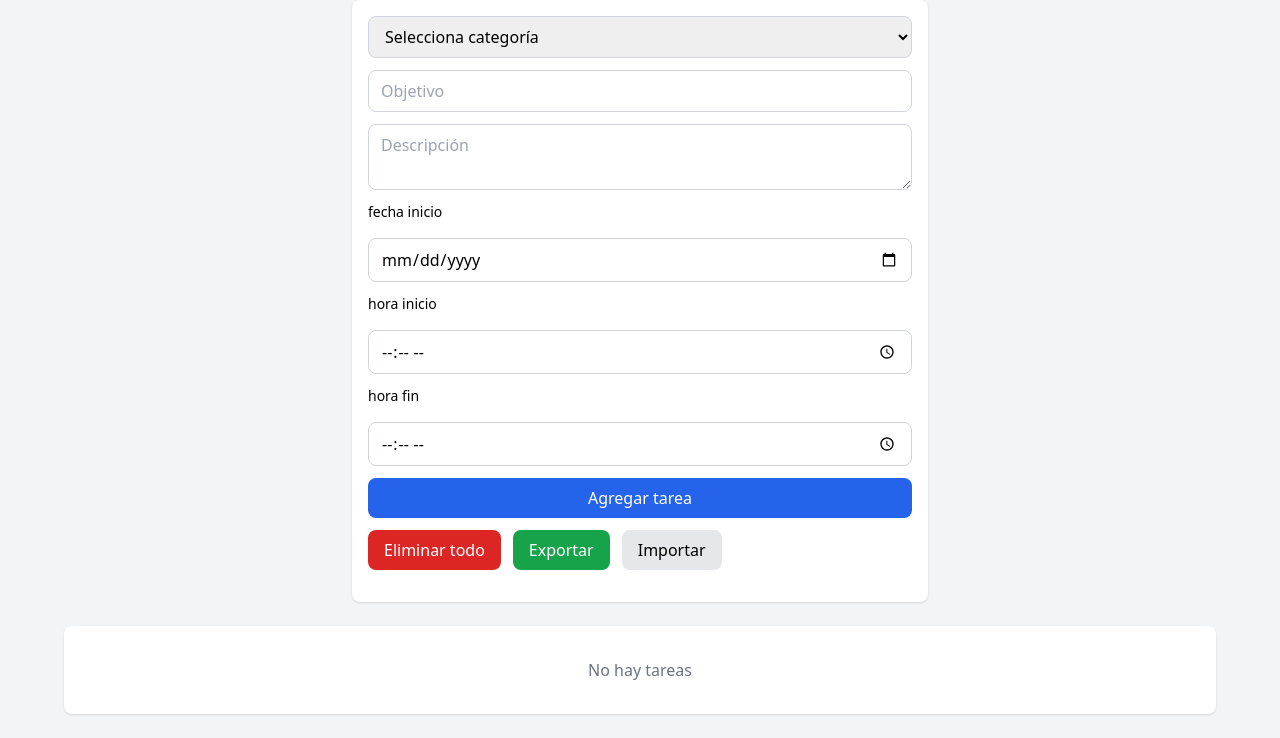
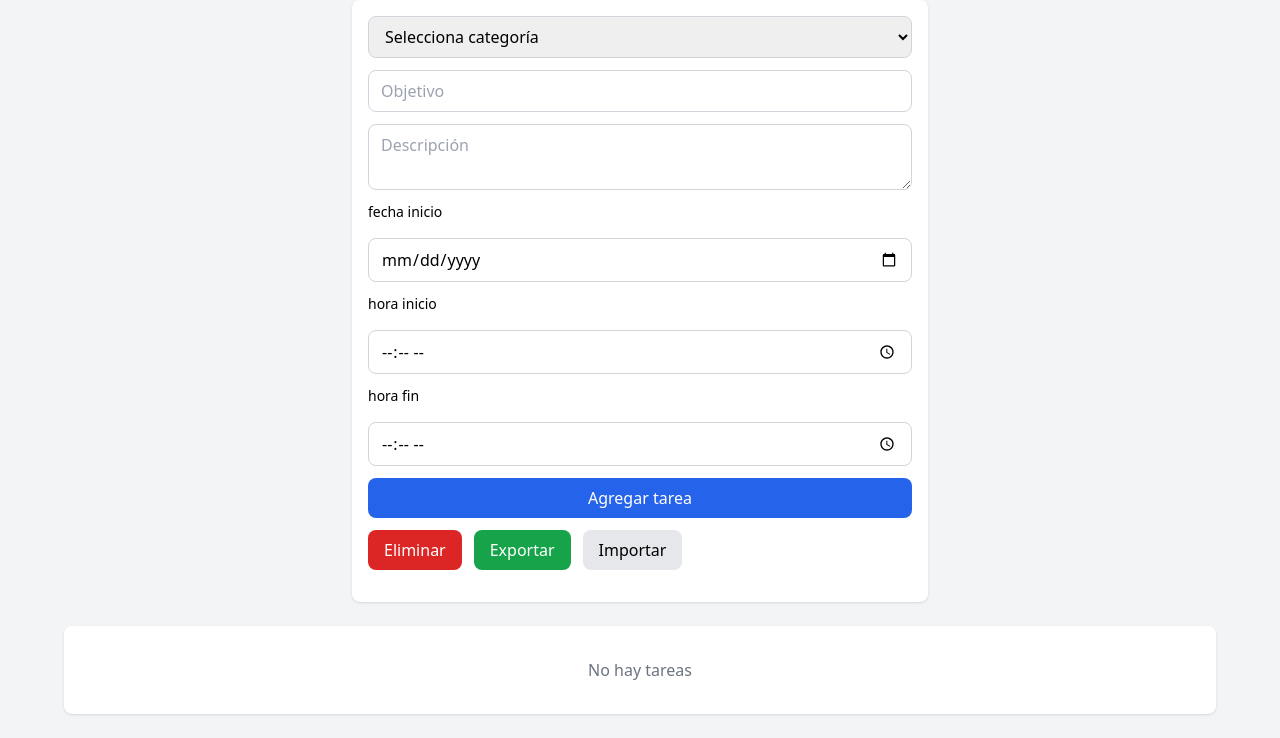
Before and after one commit to sergigarcia32/todoList, a plain HTML site: page index.html in a window 1280 px wide. Shown: the part 84-822 px from the top of the page. Drawn offline with nearby package versions, Linux system fonts and the light colour scheme.

Commit message:
tareas bbdd

```diff
--- a/index.html
+++ b/index.html
@@ -86,7 +86,7 @@
           id="deleteAllBtn"
           class="w-auto bg-red-600 text-white px-4 py-2 rounded-lg hover:bg-red-700 transition"
         >
-          Eliminar todo
+          Eliminar
         </button>
 
         <button
```
